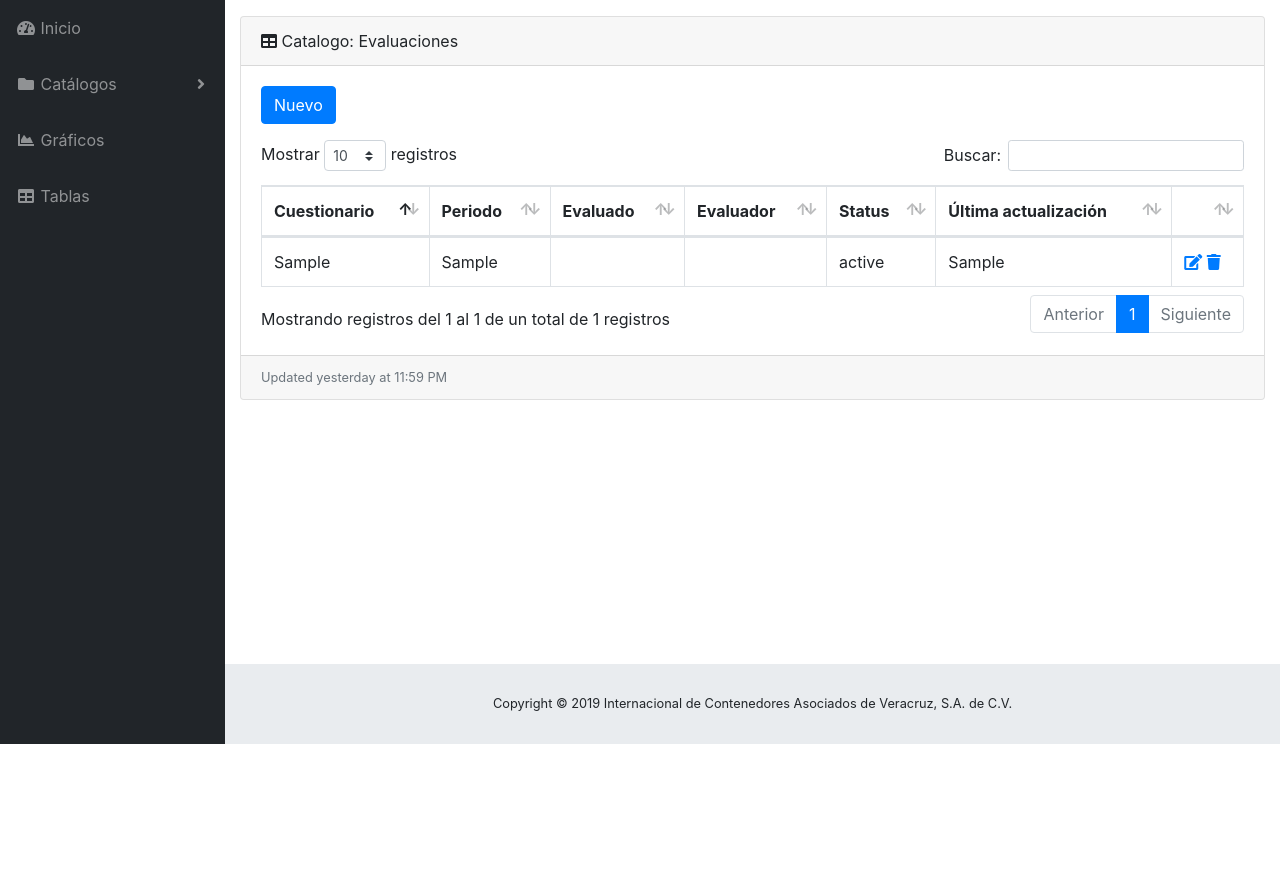
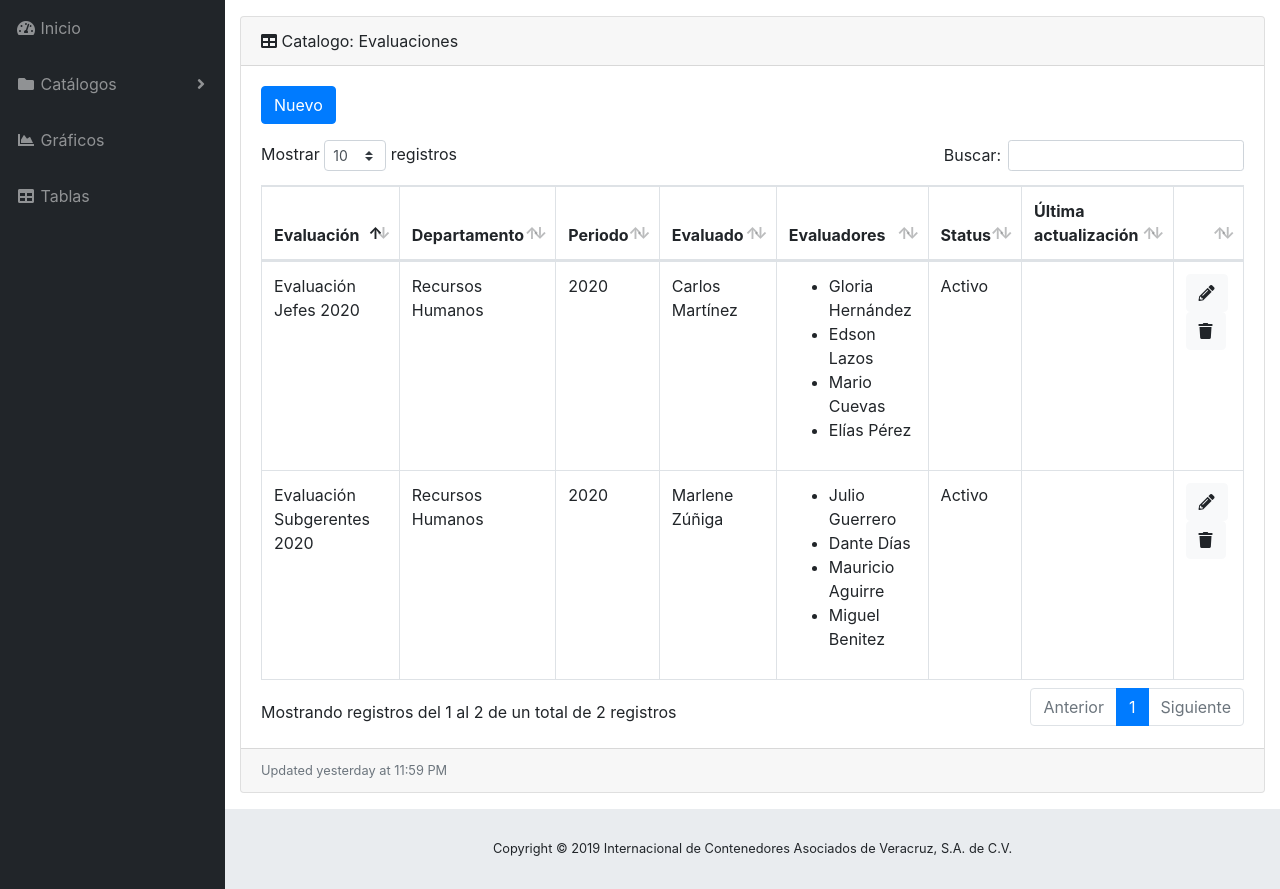
Before and after one commit to UniversidadCristobalColon/integrador-ago-dic-2019, a PHP site: page /integrador-ago-dic-2019/evaluacion/admin/Evaluaciones/index.php in a window 1280 px wide. Shown: the part 56-945 px from the top of the page. Before the commit the page ends 800 px from the top, so only its background shows below. Run offline with PHP 8.4, Linux system fonts and the light colour scheme; tables that the repository leaves empty or names only in its code hold one stand-in row (values such as "Sample post"); data that the repository does not hold is empty.

Commit message:
evaluaciones avanzadas

```diff
--- a/app/evaluacion/admin/Evaluaciones/index.php
+++ b/app/evaluacion/admin/Evaluaciones/index.php
@@ -38,7 +38,7 @@ define('RUTA_INCLUDE', '../../../../'); //ajustar a necesidad
                     Catalogo: Evaluaciones
                 </div>
                 <div class="card-body">
-                    <button class="btn btn-primary mb-3">Nuevo</button>
+                    <a href="nuevaEvaluacion.php"><button class="btn btn-primary mb-3">Nuevo</button></a>
                     <div class="table-responsive">
                         <?php
                         $sql = "SELECT cues.cuestionario, per.periodo, eval.estado, eval.actualizacion
@@ -50,13 +50,15 @@ define('RUTA_INCLUDE', '../../../../'); //ajustar a necesidad
                         $resultado = $conexion -> query($sql);
                         if($resultado)    {
                         ?>
+                        <form action="nuevaEvaluacion.php" method="post">
                         <table class="table table-bordered" id="dataTable" width="100%" cellspacing="0">
                             <thead>
                             <tr>
-                                <th>Cuestionario</th>
+                                <th>Evaluación</th>
+                                <th>Departamento</th>
                                 <th>Periodo</th>
                                 <th>Evaluado</th>
-                                <th>Evaluador</th>
+                                <th>Evaluadores</th>
                                 <th>Status</th>
                                 <th>Última actualización</th>
                                 <th></th>
@@ -71,20 +73,64 @@ define('RUTA_INCLUDE', '../../../../'); //ajustar a necesidad
                             while($row = $resultado -> fetch_assoc()) { //con esto es para recorrer toda la tabla de mysql
                                 ?>
                                 <tr>
-                                    <td><?php echo utf8_encode($row['cuestionario']) ?></td>
-                                    <td><?php echo utf8_encode($row['periodo']) ?></td>
-                                    <td><?php echo utf8_encode($row['evaluado']) ?></td>
-                                    <td><?php echo utf8_encode($row['evaluador']) ?></td>
-                                    <td><?php echo utf8_encode($row['estado']) ?></td>
-                                    <td><?php echo utf8_encode($row['actualizacion']) ?></td>
-                                    <td><a href=""><i class="fas fa-edit"></i></a> <a href=""><i class="fa fa-trash"></i></a></td>
+                                    <td>Evaluación Jefes 2020</td>
+                                    <td>Recursos Humanos</td>
+                                    <td>2020</td>
+                                    <td>Carlos Martínez</td>
+                                    <td>
+                                        <ul style="none">
+                                            <li>Gloria Hernández </li>
+                                            <li>Edson Lazos </li>
+                                            <li>Mario Cuevas </li>
+                                            <li>Elías Pérez </li>
+                                        </ul>
+                                    </td>
+                                    <td>Activo</td>
+                                    <td></td>
+                                    <td>
+                                        <button title="Editar registro" id="<?php  echo $row["id"]; ?>" type="submit" class="btn btn-xs btn-light" value="<?php  echo $row["id"]; ?>">
+                                            <i class="fas fa-pencil-alt"></i>
+                                        </button>
+                                        <button title="Eliminar registro"  type="button" onclick="eliminar(<?php echo $id ?>)" class="btn btn-xs btn-light" ">
+                                        <i class="fa fa-trash" ></i>
+                                        </button>
+                                    </td>
+
                                 </tr>
+                                <tr>
+                                    <td>Evaluación Subgerentes 2020</td>
+                                    <td>Recursos Humanos</td>
+                                    <td>2020</td>
+                                    <td>Marlene Zúñiga</td>
+                                    <td>
+                                        <ul style="none">
+                                            <li>Julio Guerrero </li>
+                                            <li>Dante Días </li>
+                                            <li>Mauricio Aguirre </li>
+                                            <li>Miguel Benitez </li>
+                                        </ul>
+                                    </td>
+                                    <td>Activo</td>
+                                    <td></td>
+                                    <td>
+                                        <button title="Editar registro" id="<?php  echo $row["id"]; ?>" type="submit" class="btn btn-xs btn-light" value="<?php  echo $row["id"]; ?>">
+                                            <i class="fas fa-pencil-alt"></i>
+                                        </button>
+                                        <button title="Eliminar registro"  type="button" onclick="eliminar(<?php echo $id ?>)" class="btn btn-xs btn-light" ">
+                                        <i class="fa fa-trash" ></i>
+                                        </button>
+                                    </td>
+
+                                </tr>
+
                                 <?php
+                                break;
                             }
                             ?>
 
                             </tbody>
                         </table>
+                        </form>
                     </div>
                 </div>
                 <div class="card-footer small text-muted">Updated yesterday at 11:59 PM</div>
```
Also changed, not shown: app/evaluacion/admin/Cuestionario/index.php (+10 -8 lines).
